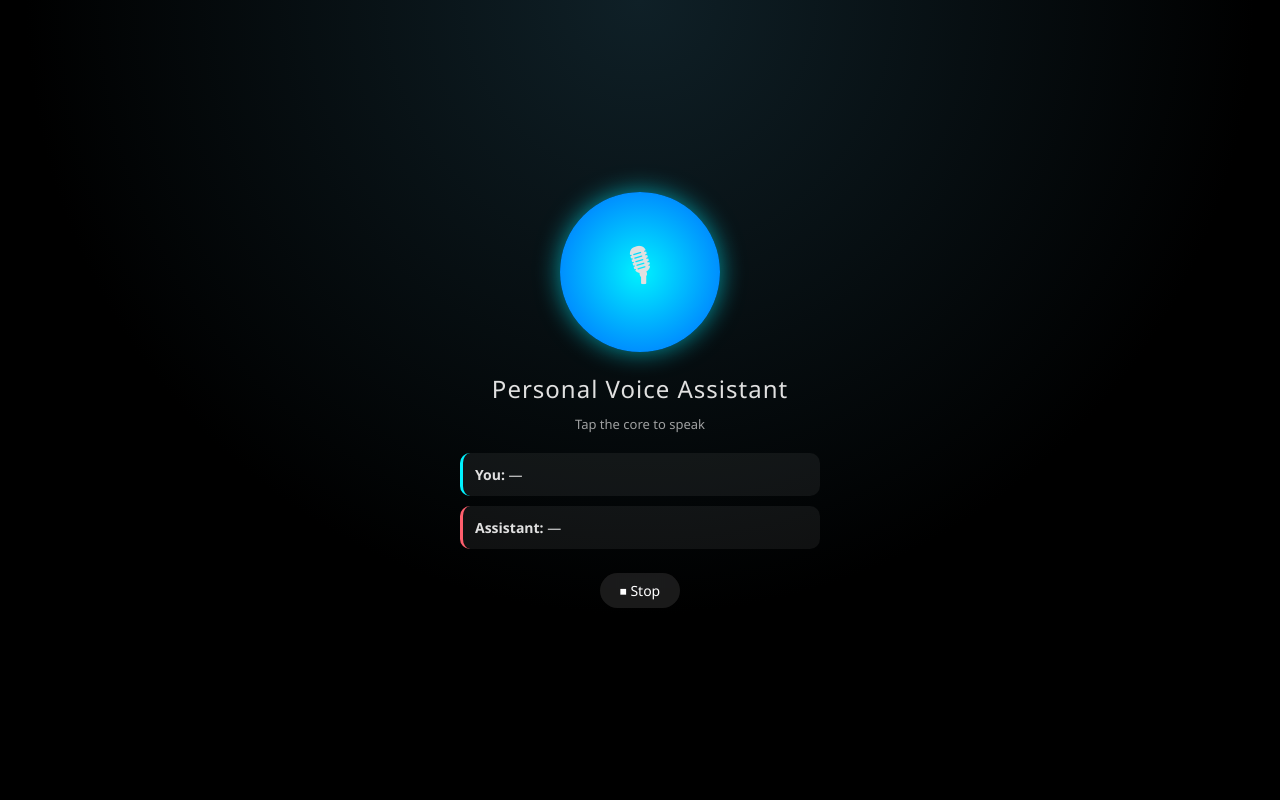
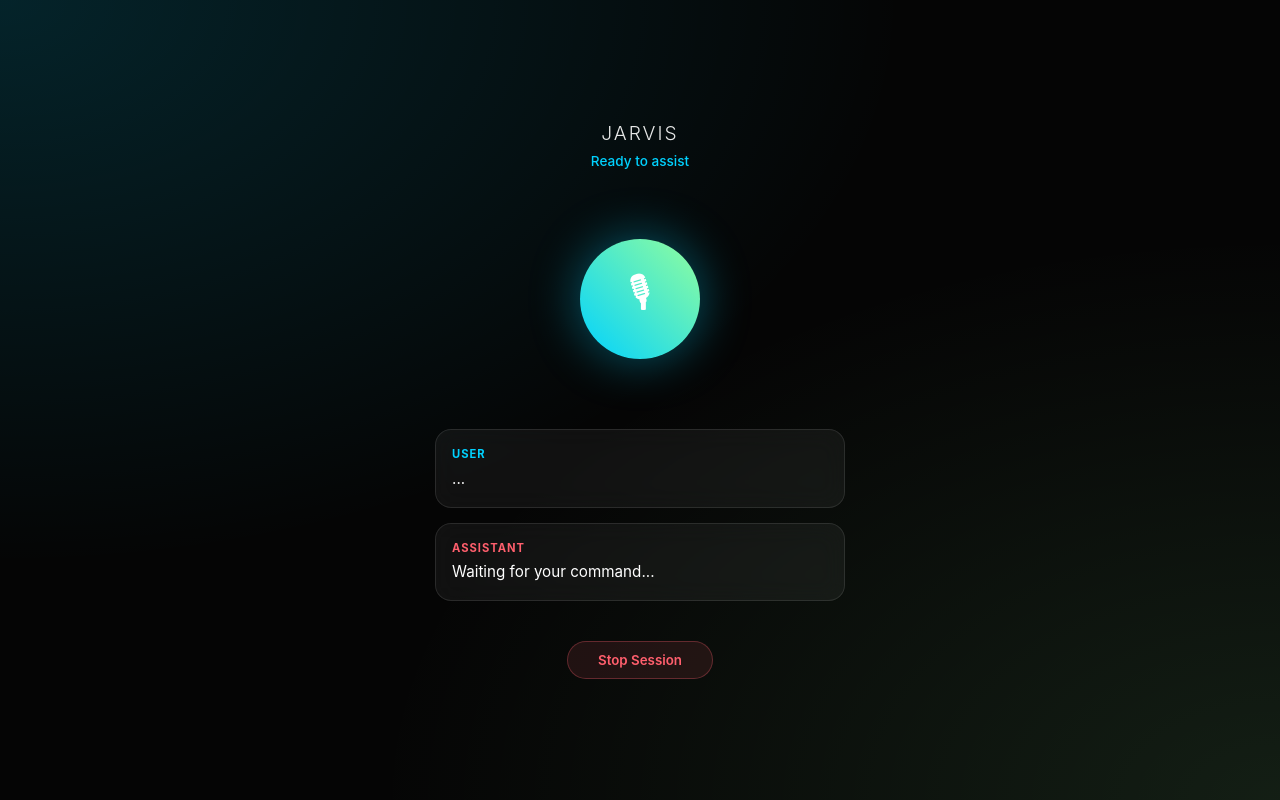
Before and after one commit to vivek248-cloud/voiceAssistant, a Django app: page / in a window 1280 px wide. Run offline with Django 3.2, Linux system fonts and the light colour scheme.

Commit message:
Revamp voice assistant UI and styles
Updated the voice assistant interface with new styles and structure.

```diff
--- a/assistant/templates/assistant/index.html
+++ b/assistant/templates/assistant/index.html
@@ -2,182 +2,254 @@
 <html lang="en">
 <head>
 <meta charset="UTF-8">
-<title>Voice Assistant</title>
+<meta name="viewport" content="width=device-width, initial-scale=1.0">
+<title>Aura Voice Assistant</title>
 
 <style>
+:root {
+    --primary: #00d2ff;
+    --secondary: #92fe9d;
+    --accent: #ff5f6d;
+    --bg-dark: #050505;
+    --glass: rgba(255, 255, 255, 0.05);
+}
+
 * {
     box-sizing: border-box;
-    font-family: "Segoe UI", sans-serif;
+    font-family: 'Inter', -apple-system, BlinkMacSystemFont, "Segoe UI", Roboto, sans-serif;
 }
 
 body {
     margin: 0;
     height: 100vh;
-    background: radial-gradient(circle at top, #0f2027, #000000 60%);
+    background-color: var(--bg-dark);
+    background-image:
+        radial-gradient(at 0% 0%, rgba(0, 210, 255, 0.15) 0px, transparent 50%),
+        radial-gradient(at 100% 100%, rgba(146, 254, 157, 0.1) 0px, transparent 50%);
     display: flex;
     align-items: center;
     justify-content: center;
-    color: #e0e0e0;
+    color: #fff;
+    overflow: hidden;
 }
 
-/* Main container */
-.assistant {
-    text-align: center;
+.container {
+    width: 100%;
+    max-width: 450px;
+    padding: 20px;
+    display: flex;
+    flex-direction: column;
+    align-items: center;
+    gap: 30px;
 }
 
-/* AI core circle */
-.core {
-    width: 160px;
-    height: 160px;
+/* The Animated Orb */
+.orb-wrapper {
+    position: relative;
+    width: 200px;
+    height: 200px;
+    display: flex;
+    justify-content: center;
+    align-items: center;
+}
+
+.orb {
+    position: absolute;
+    width: 120px;
+    height: 120px;
+    background: linear-gradient(45deg, var(--primary), var(--secondary));
     border-radius: 50%;
-    background: radial-gradient(circle, #00f2fe, #0066ff);
-    box-shadow: 0 0 25px rgba(0, 242, 254, 0.6);
+
+    box-shadow: 0 0 50px rgba(0, 210, 255, 0.4);
+    cursor: pointer;
+    transition: all 0.5s cubic-bezier(0.175, 0.885, 0.32, 1.275);
+    z-index: 2;
     display: flex;
     align-items: center;
     justify-content: center;
-    font-size: 42px;
-    cursor: pointer;
-    transition: 0.3s;
-    margin: auto;
+    font-size: 40px;
 }
 
-/* Listening animation */
-.core.listening {
-    animation: glow 1.5s infinite;
+.orb:hover {
+    transform: scale(1.05);
+    box-shadow: 0 0 70px rgba(0, 210, 255, 0.6);
 }
 
-/* Speaking animation */
-.core.speaking {
-    background: radial-gradient(circle, #ff5f6d, #ffc371);
-    box-shadow: 0 0 35px rgba(255, 95, 109, 0.8);
+/* Background pulse for when listening */
+.orb-pulse {
+    position: absolute;
+    width: 120px;
+    height: 120px;
+    background: var(--primary);
+    border-radius: 50%;
+    opacity: 0;
+    z-index: 1;
 }
 
-@keyframes glow {
-    0% { box-shadow: 0 0 10px rgba(0, 242, 254, 0.4); }
-    50% { box-shadow: 0 0 40px rgba(0, 242, 254, 0.9); }
-    100% { box-shadow: 0 0 10px rgba(0, 242, 254, 0.4); }
+.listening .orb-pulse {
+    animation: ripple 2s infinite;
 }
 
-h2 {
-    margin: 20px 0 10px;
-    font-weight: 500;
-    letter-spacing: 1px;
+.listening .orb {
+    animation: float 3s infinite ease-in-out;
 }
 
-.status {
-    font-size: 13px;
-    opacity: 0.7;
-    margin-bottom: 20px;
+.speaking .orb {
+    background: linear-gradient(45deg, #ff5f6d, #ffc371);
+    box-shadow: 0 0 60px rgba(255, 95, 109, 0.5);
+    transform: scale(1.1);
 }
 
-/* Text panels */
-.panel {
-    width: 360px;
-    background: rgba(255, 255, 255, 0.06);
-    border-radius: 10px;
-    padding: 12px;
-    margin: 10px auto;
-    font-size: 14px;
-    text-align: left;
-    min-height: 24px;
-    border-left: 3px solid #00f2fe;
+@keyframes ripple {
+    0% { transform: scale(1); opacity: 0.5; }
+    100% { transform: scale(2.5); opacity: 0; }
 }
 
-.panel.assistant {
-    border-left-color: #ff5f6d;
+@keyframes float {
+    0%, 100% { transform: translateY(0); }
+    50% { transform: translateY(-10px); }
 }
 
+/* Text & Panels */
+.header { text-align: center; }
+h2 { margin: 0; font-weight: 300; letter-spacing: 2px; text-transform: uppercase; font-size: 1.2rem; opacity: 0.9; }
+.status { font-size: 0.85rem; color: var(--primary); margin-top: 8px; font-weight: 500; }
 
-/* Voice wave container */
+.chat-box {
+    width: 100%;
+    display: flex;
+    flex-direction: column;
+    gap: 15px;
+}
+
+.panel {
+    background: var(--glass);
+    backdrop-filter: blur(12px);
+    -webkit-backdrop-filter: blur(12px);
+    border: 1px solid rgba(255,255,255,0.1);
+    border-radius: 16px;
+    padding: 16px;
+    font-size: 0.95rem;
+    line-height: 1.5;
+    transition: 0.3s;
+}
+
+.panel b {
+    display: block;
+    font-size: 0.7rem;
+    text-transform: uppercase;
+    margin-bottom: 5px;
+    letter-spacing: 1px;
+    color: var(--primary);
+}
+
+.panel.assistant b { color: var(--accent); }
+
+/* Waves for active speech */
 .waves {
     display: flex;
-    justify-content: center;
-    gap: 6px;
-    margin: 18px 0;
+    align-items: center;
+    gap: 4px;
+    height: 20px;
 }
 
-/* Individual bars */
 .waves span {
-    width: 6px;
-    height: 20px;
-    background: linear-gradient(180deg, #00f2fe, #ff5f6d);
-    border-radius: 10px;
-    animation: wave 1.2s infinite ease-in-out;
-    opacity: 0.9;
+    display: block;
+    width: 3px;
+    height: 100%;
+    background: #fff;
+    border-radius: 4px;
+    animation: wave 1s infinite ease-in-out;
 }
 
-/* Different delays for natural movement */
-.waves span:nth-child(1) { animation-delay: 0s; }
-.waves span:nth-child(2) { animation-delay: 0.15s; }
-.waves span:nth-child(3) { animation-delay: 0.3s; }
-.waves span:nth-child(4) { animation-delay: 0.45s; }
-.waves span:nth-child(5) { animation-delay: 0.6s; }
-
 @keyframes wave {
-    0%, 100% { height: 14px; }
-    50% { height: 40px; }
+    0%, 100% { transform: scaleY(0.3); }
+    50% { transform: scaleY(1.2); }
 }
 
-/* Hide by default */
-.hidden {
-    display: none;
+.controls {
+    margin-top: 10px;
 }
 
-
-/* Stop button */
 .stop-btn {
-    margin-top: 14px;
-    padding: 8px 20px;
-    border-radius: 20px;
-    border: none;
-    background: rgba(255, 255, 255, 0.1);
-    color: #fff;
-    font-size: 14px;
+    background: rgba(255, 95, 109, 0.1);
+    border: 1px solid rgba(255, 95, 109, 0.3);
+    color: #ff5f6d;
+    padding: 10px 30px;
+    border-radius: 30px;
     cursor: pointer;
-    backdrop-filter: blur(6px);
+    font-weight: 600;
     transition: 0.3s;
 }
 
 .stop-btn:hover {
-    background: rgba(255, 95, 109, 0.6);
+    background: #ff5f6d;
+    color: white;
 }
 
+.hidden { display: none; }
 </style>
 </head>
 
 <body>
 
-<div class="assistant">
+<div class="container">
+    <div class="header">
+        <h2>Jarvis</h2>
+        <div id="status" class="status">Ready to assist</div>
+    </div>
 
-    <div id="core" class="core" onclick="startVoice()">🎙
+    <div class="orb-wrapper" id="orbContainer">
+        <div class="orb-pulse"></div>
+        <div id="core" class="orb" onclick="startVoice()">
+            <span id="micIcon">🎙</span>
             <div id="waves" class="waves hidden">
-        <span></span>
-        <span></span>
-        <span></span>
-        <span></span>
-        <span></span>
+                <span style="animation-delay: 0.1s"></span>
+                <span style="animation-delay: 0.2s"></span>
+                <span style="animation-delay: 0.3s"></span>
+                <span style="animation-delay: 0.4s"></span>
             </div>
         </div>
-    <!-- Voice Waves -->
+    </div>
 
-
-    <h2>Personal Voice Assistant</h2>
-    <div id="status" class="status">Tap the core to speak</div>
-
+    <div class="chat-box">
         <div class="panel">
-        <b>You:</b>
-        <span id="cmd">—</span>
+            <b>User</b>
+            <span id="cmd">...</span>
         </div>
 
         <div class="panel assistant">
-        <b>Assistant:</b>
-        <span id="res">—</span>
+            <b>Assistant</b>
+            <span id="res">Waiting for your command...</span>
         </div>
-    <button id="stopBtn" class="stop-btn" onclick="stopAssistant()">⏹ Stop</button>
+    </div>
 
+    <div class="controls">
+        <button id="stopBtn" class="stop-btn" onclick="stopAssistant()">Stop Session</button>
+    </div>
 </div>
 
 <script src="/static/assistant/js/voice.js"></script>
+<script>
+    // Example toggle function for you to integrate into your voice.js logic
+    function setVisualState(state) {
+        const core = document.getElementById('orbContainer');
+        const mic = document.getElementById('micIcon');
+        const waves = document.getElementById('waves');
+
+        core.classList.remove('listening', 'speaking');
+        mic.classList.remove('hidden');
+        waves.classList.add('hidden');
+
+        if (state === 'listening') {
+            core.classList.add('listening');
+            mic.classList.add('hidden');
+            waves.classList.remove('hidden');
+        } else if (state === 'speaking') {
+            core.classList.add('speaking');
+        }
+    }
+</script>
 
 </body>
 </html>
```
Lines whose indentation alone changed are shown as unchanged.
